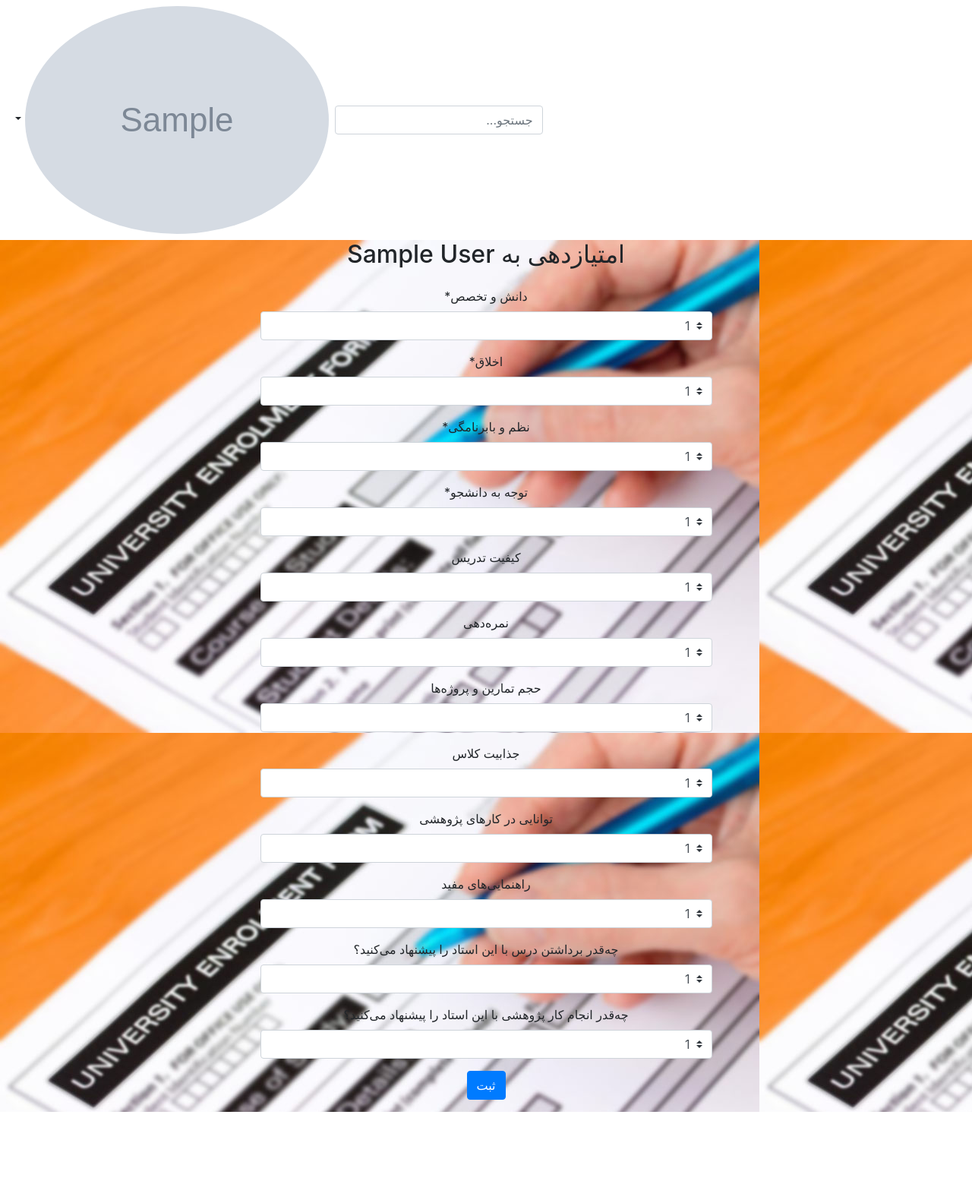
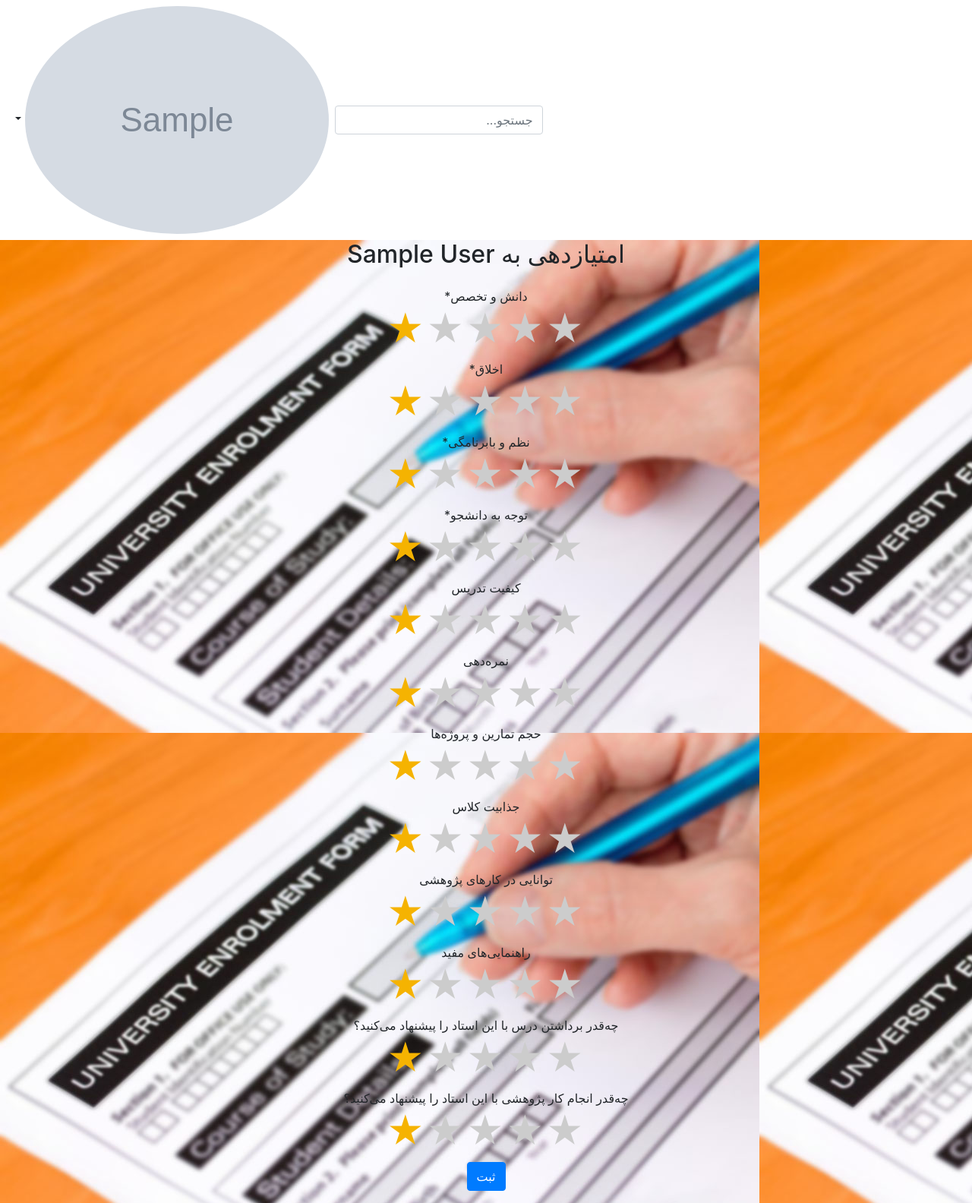
Before and after one commit to kiarashgl/MyAcademy, a Django app: page /ratings/professor/1 in a window 1280 px wide. Shown: the whole page at 76% size. Before the commit the page ends 1464 px from the top, so only its background shows below. Run offline with Django 3.2, Linux system fonts and the light colour scheme; a user stored in the database is signed in; tables that the repository leaves empty hold one stand-in row (values such as "Sample post"); grey boxes marked "Sample" are stand-in pictures; some libraries are stand-ins or nearby versions.

Commit message:
Add five star rating UI

```diff
--- a/ratings/models.py
+++ b/ratings/models.py
@@ -1,4 +1,6 @@
 from django.db import models
+from .widgets import RatingStars
+from django_starfield import Stars
 
 
 class RatingField(models.IntegerField):
@@ -14,6 +16,10 @@ class RatingField(models.IntegerField):
 		kwargs['choices'] = RatingField.ONE_TO_FIVE_RATING_CHOICES
 		kwargs['null'] = True
 		super().__init__(*args, **kwargs)
+
+	def formfield(self, **kwargs):
+		kwargs['widget'] = RatingStars(stars=len(RatingField.ONE_TO_FIVE_RATING_CHOICES))
+		return super(models.IntegerField, self).formfield(**kwargs)
 
 
 class Rating(models.Model):
--- /dev/null
+++ b/ratings/static/css/rating_stars.css
@@ -0,0 +1,74 @@
+/*
+ * Selectable CSS3 Rating Stars by Martin Ivanov (@wemakesitesnet)
+ * @version 1.0
+ * @author Martin Ivanov
+ * @url portfolio http://wemakesites.net/
+ * @url twitter https://twitter.com/wemakesitesnet
+ * @url blog http://acidmartin.wordpress.com/
+ **/
+
+/*
+ * Do you like this solution? Please, donate:
+ * https://www.paypal.com/cgi-bin/webscr?cmd=_s-xclick&hosted_button_id=QFUHPWJB2JDBS
+ *
+ * If you are looking for a feature-complete rating system http://acidjs.wemakesites.net/rating.html
+ *
+ **/
+
+.rating-stars,
+.rating-stars label::before
+{
+    display: inline-block;
+}
+
+.rating-stars label:hover,
+.rating-stars label:hover ~ label
+{
+    color: #189800;
+}
+
+.rating-stars *
+{
+    margin: 0;
+    padding: 0;
+}
+
+.rating-stars input
+{
+    display: none;
+}
+
+.rating-stars
+{
+    unicode-bidi: bidi-override;
+    direction: rtl;
+}
+
+.rating-stars label
+{
+    color: #ccc;
+}
+
+.rating-stars label::before
+{
+    content: "\2605";
+    width: 48px;
+    line-height: 48px;
+    text-align: center;
+    font-size: 48px;
+    cursor: pointer;
+}
+
+.rating-stars input:checked ~ label
+{
+    color: #f5b301;
+}
+
+.acidjs-rating-disabled
+{
+    opacity: .50;
+
+    -webkit-pointer-events: none;
+    -moz-pointer-events: none;
+    pointer-events: none;
+}
--- a/ratings/templates/rating.html
+++ b/ratings/templates/rating.html
@@ -5,6 +5,7 @@
 {% block css %}
 	{{ block.super }}
 	<link rel="stylesheet" href="{% static 'css/signup.css' %}">
+	<link rel="stylesheet" href="{% static 'css/rating_stars.css' %}">
 {% endblock %}
 
 {% block title %}امتیازدهی به {{entity_name}}{% endblock %}
--- /dev/null
+++ b/ratings/templates/rating_stars.html
@@ -0,0 +1,9 @@
+{% load static %}
+
+<div class="rating-stars" id="django-starfield-{{ widget.name }}">
+ {% for i in stars %}
+  <input type="radio" name="{{ widget.name }}" id="{{ widget.name }}-{{ forloop.counter0 }}"
+         value="{{ i }}" {% ifequal widget.value i|stringformat:'i' %}checked="checked"{% endifequal %} />
+  <label for="{{ widget.name }}-{{ forloop.counter0 }}"></label>
+ {% endfor %}
+</div>
--- /dev/null
+++ b/ratings/widgets.py
@@ -0,0 +1,14 @@
+from django.forms import Widget
+
+
+class RatingStars(Widget):
+	template_name = 'rating_stars.html'
+
+	def __init__(self, stars, attrs=None):
+		super(RatingStars, self).__init__(attrs)
+		self.stars = stars
+
+	def get_context(self, name, value, attrs):
+		context = super(RatingStars, self).get_context(name, value, attrs)
+		context['stars'] = range(self.stars, 0, -1)
+		return context
```
